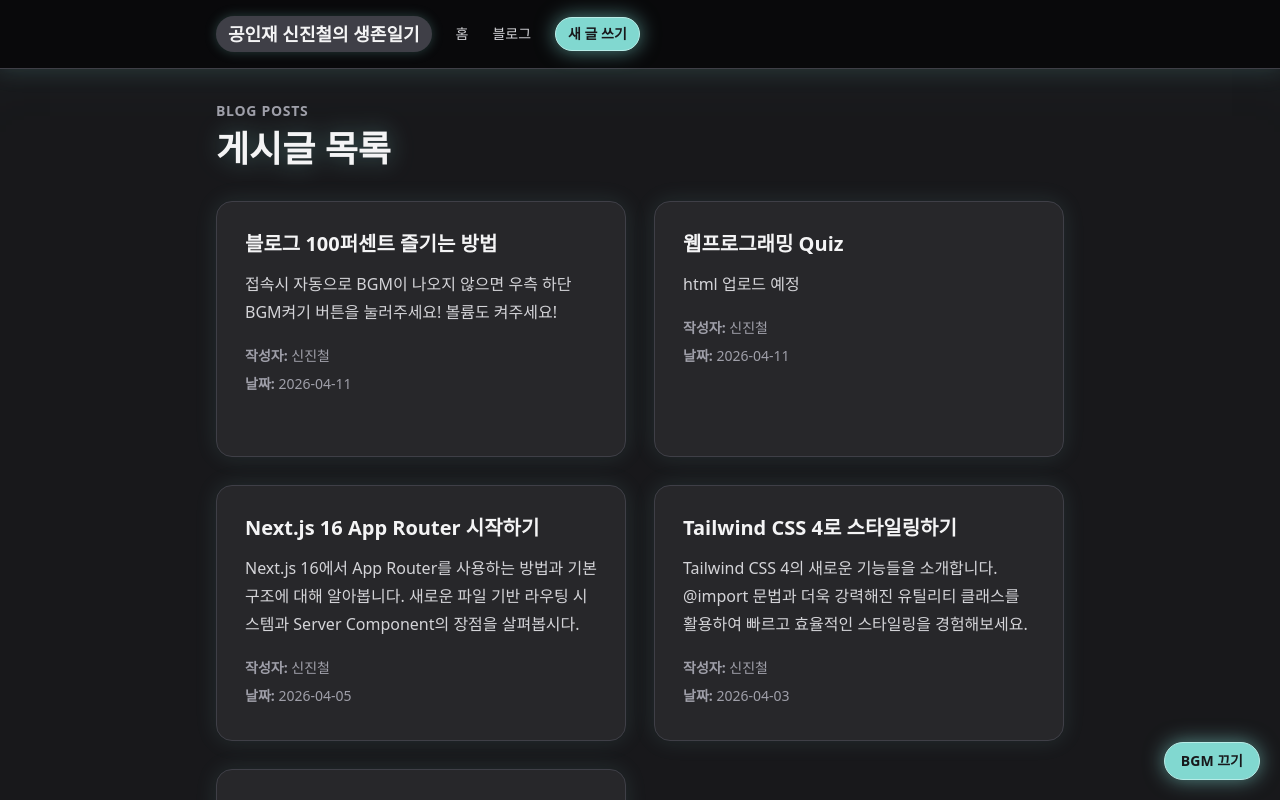
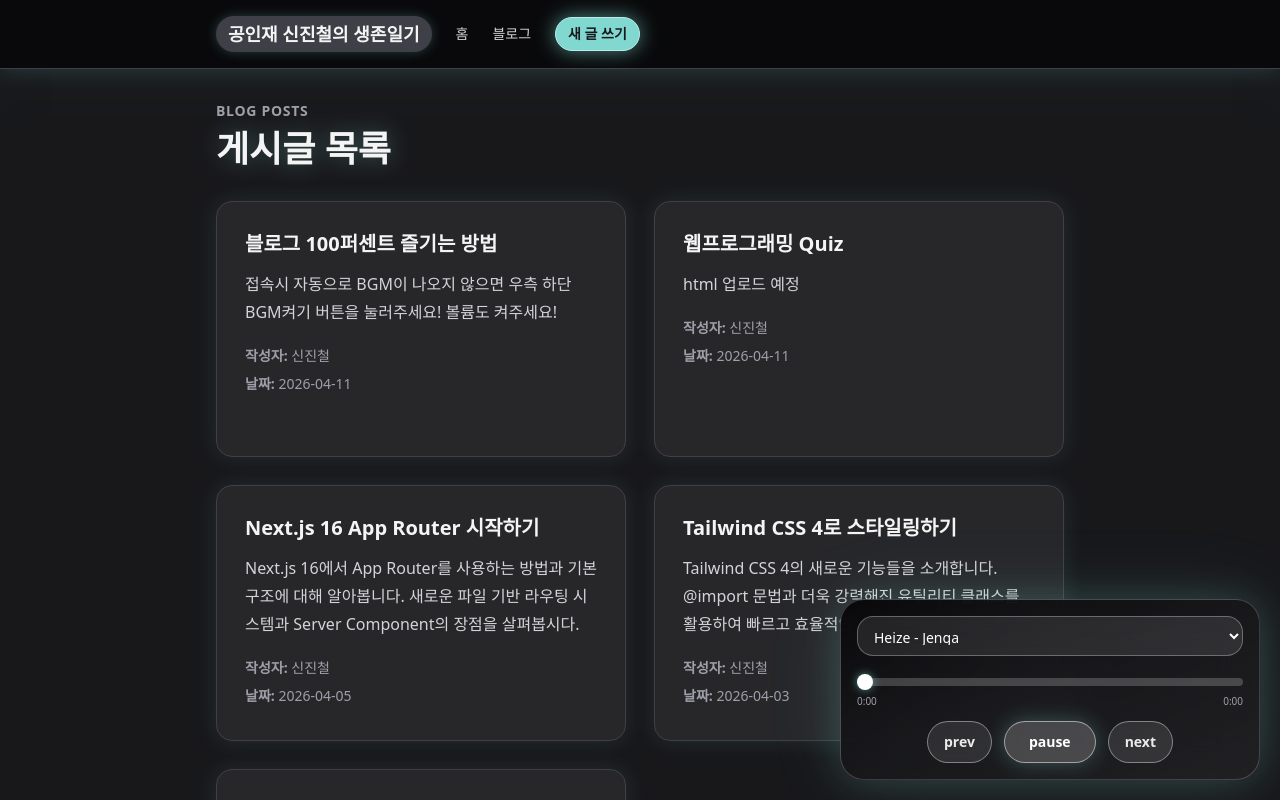
Before and after one commit to shin-jin-cheol/my-first-web, a Next.js app: page / in a window 1280 px wide. Shown: the top 800 px of the page. Built offline with nearby package versions, Linux system fonts and the light colour scheme.

Commit message:
refactor: liquid glass BGM player with dark gradient background and clean controls

```diff
--- a/app/components/BgmPlayer.tsx
+++ b/app/components/BgmPlayer.tsx
@@ -1,10 +1,62 @@
 "use client";
 
-import { useEffect, useRef, useState } from "react";
+import { ChangeEvent, useEffect, useRef, useState } from "react";
+
+type Track = {
+  label: string;
+  src: string;
+};
+
+const tracks: Track[] = [
+  { label: "Heize - Jenga", src: "/bgm.mp3" },
+  { label: "IU - Palette", src: "/bgm-palette.mp3" },
+  { label: "DEAN - instagram", src: "/bgm-instagram.mp3" },
+];
 
 export default function BgmPlayer() {
   const audioRef = useRef<HTMLAudioElement>(null);
+  const [selectedIndex, setSelectedIndex] = useState(0);
   const [isPlaying, setIsPlaying] = useState(false);
+  const [currentTime, setCurrentTime] = useState(0);
+  const [duration, setDuration] = useState(0);
+
+  const selectedSrc = tracks[selectedIndex].src;
+
+  const formatTime = (seconds: number) => {
+    if (!Number.isFinite(seconds) || seconds < 0) {
+      return "0:00";
+    }
+    const minutes = Math.floor(seconds / 60);
+    const remain = Math.floor(seconds % 60)
+      .toString()
+      .padStart(2, "0");
+    return `${minutes}:${remain}`;
+  };
+
+  useEffect(() => {
+    const savedTrack = window.localStorage.getItem("bgm-track");
+    const savedIndex = tracks.findIndex((track) => track.src === savedTrack);
+
+    if (savedIndex >= 0) {
+      setSelectedIndex(savedIndex);
+    }
+
+    const audio = audioRef.current;
+    if (!audio) {
+      return;
+    }
+
+    audio.src = savedIndex >= 0 ? tracks[savedIndex].src : tracks[0].src;
+
+    void audio
+      .play()
+      .then(() => {
+        setIsPlaying(true);
+      })
+      .catch(() => {
+        setIsPlaying(false);
+      });
+  }, []);
 
   useEffect(() => {
     const audio = audioRef.current;
@@ -12,14 +64,45 @@ export default function BgmPlayer() {
       return;
     }
 
-    audio
-      .play()
-      .then(() => {
-        setIsPlaying(true);
-      })
-      .catch(() => {
+    audio.src = selectedSrc;
+    window.localStorage.setItem("bgm-track", selectedSrc);
+    setCurrentTime(0);
+
+    if (!audio.paused || isPlaying) {
+      void audio.play().catch(() => {
         setIsPlaying(false);
       });
+    }
+  }, [selectedSrc, isPlaying]);
+
+  useEffect(() => {
+    const audio = audioRef.current;
+    if (!audio) {
+      return;
+    }
+
+    const onLoadedMetadata = () => {
+      setDuration(audio.duration || 0);
+    };
+
+    const onTimeUpdate = () => {
+      setCurrentTime(audio.currentTime);
+    };
+
+    const onEnded = () => {
+      setSelectedIndex((prev) => (prev + 1) % tracks.length);
+      setIsPlaying(true);
+    };
+
+    audio.addEventListener("loadedmetadata", onLoadedMetadata);
+    audio.addEventListener("timeupdate", onTimeUpdate);
+    audio.addEventListener("ended", onEnded);
+
+    return () => {
+      audio.removeEventListener("loadedmetadata", onLoadedMetadata);
+      audio.removeEventListener("timeupdate", onTimeUpdate);
+      audio.removeEventListener("ended", onEnded);
+    };
   }, []);
 
   const togglePlayback = async () => {
@@ -42,16 +125,92 @@ export default function BgmPlayer() {
     setIsPlaying(false);
   };
 
+  const onTrackChange = (event: ChangeEvent<HTMLSelectElement>) => {
+    const nextIndex = tracks.findIndex((track) => track.src === event.target.value);
+    if (nextIndex >= 0) {
+      setSelectedIndex(nextIndex);
+    }
+  };
+
+  const playPreviousTrack = () => {
+    setSelectedIndex((prev) => (prev - 1 + tracks.length) % tracks.length);
+    setIsPlaying(true);
+  };
+
+  const playNextTrack = () => {
+    setSelectedIndex((prev) => (prev + 1) % tracks.length);
+    setIsPlaying(true);
+  };
+
+  const onSeek = (event: ChangeEvent<HTMLInputElement>) => {
+    const audio = audioRef.current;
+    if (!audio) {
+      return;
+    }
+
+    const nextTime = Number(event.target.value);
+    audio.currentTime = nextTime;
+    setCurrentTime(nextTime);
+  };
+
   return (
-    <>
-      <audio ref={audioRef} src="/bgm.mp3" loop preload="auto" />
-      <button
-        type="button"
-        onClick={togglePlayback}
-        className="fixed bottom-5 right-5 z-50 rounded-full border border-[#b8ece7] bg-[#81d8d0] px-4 py-2 text-sm font-semibold text-zinc-900 shadow-[0_0_20px_rgba(129,216,208,0.6)] transition hover:-translate-y-0.5 hover:bg-[#96e1da] hover:shadow-[0_0_28px_rgba(129,216,208,0.75)]"
+    <div className="fixed bottom-5 right-5 z-50 w-[min(92vw,420px)] space-y-3 rounded-3xl border border-white/20 bg-gradient-to-br from-zinc-950 via-zinc-900/80 to-zinc-800/60 p-4 shadow-[0_0_40px_rgba(129,216,208,0.2),0_0_80px_rgba(129,216,208,0.1)] backdrop-blur-xl">
+      <audio ref={audioRef} src={selectedSrc} preload="auto" />
+      <label htmlFor="bgm-track" className="sr-only">
+        BGM 선택
+      </label>
+      <select
+        id="bgm-track"
+        value={selectedSrc}
+        onChange={onTrackChange}
+        className="h-10 w-full rounded-2xl border border-white/30 bg-white/10 px-3 py-2.5 text-sm font-medium text-white outline-none transition backdrop-blur-md hover:bg-white/15 focus:border-white/50 focus:bg-white/20"
       >
-        {isPlaying ? "BGM 끄기" : "BGM 재생"}
-      </button>
-    </>
+        {tracks.map((track) => (
+          <option key={track.src} value={track.src}>
+            {track.label}
+          </option>
+        ))}
+      </select>
+
+      <div className="space-y-2">
+        <input
+          type="range"
+          min={0}
+          max={Math.max(duration, 0)}
+          step={1}
+          value={Math.min(currentTime, duration || 0)}
+          onChange={onSeek}
+          className="h-2 w-full cursor-pointer appearance-none rounded-full bg-white/20 outline-none [&::-webkit-slider-thumb]:appearance-none [&::-webkit-slider-thumb]:h-4 [&::-webkit-slider-thumb]:w-4 [&::-webkit-slider-thumb]:rounded-full [&::-webkit-slider-thumb]:bg-white [&::-webkit-slider-thumb]:shadow-[0_0_8px_rgba(129,216,208,0.6)] [&::-moz-range-thumb]:h-4 [&::-moz-range-thumb]:w-4 [&::-moz-range-thumb]:rounded-full [&::-moz-range-thumb]:border-none [&::-moz-range-thumb]:bg-white [&::-moz-range-thumb]:shadow-[0_0_8px_rgba(129,216,208,0.6)]"
+        />
+        <div className="flex items-center justify-between text-[10px] text-zinc-400">
+          <span>{formatTime(currentTime)}</span>
+          <span>{formatTime(duration)}</span>
+        </div>
+      </div>
+
+      <div className="flex items-center justify-center gap-3">
+        <button
+          type="button"
+          onClick={playPreviousTrack}
+          className="rounded-full border border-white/40 bg-white/10 px-4 py-2.5 text-sm font-semibold text-white/90 transition backdrop-blur hover:bg-white/20 hover:border-white/60"
+        >
+          prev
+        </button>
+        <button
+          type="button"
+          onClick={togglePlayback}
+          className="rounded-full border border-white/50 bg-white/20 px-6 py-2.5 text-sm font-bold text-white shadow-[0_0_20px_rgba(129,216,208,0.3)] transition backdrop-blur hover:bg-white/30 hover:border-white/70"
+        >
+          {isPlaying ? "pause" : "play"}
+        </button>
+        <button
+          type="button"
+          onClick={playNextTrack}
+          className="rounded-full border border-white/40 bg-white/10 px-4 py-2.5 text-sm font-semibold text-white/90 transition backdrop-blur hover:bg-white/20 hover:border-white/60"
+        >
+          next
+        </button>
+      </div>
+    </div>
   );
 }
```
